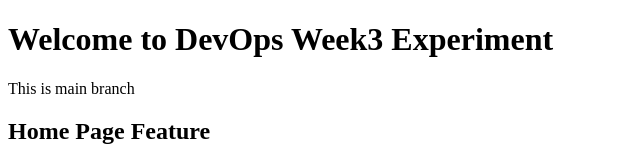
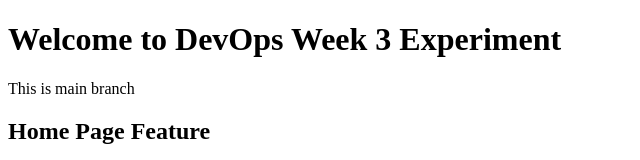
Before and after one commit to shanmukhvardhan/Git-DevOps-Lab, a plain HTML site: page index.html in a window 1280 px wide. Shown: the top 160 px of the page, without its empty margins (0-640 px from the left). Drawn offline with Linux system fonts and the light colour scheme.

Commit message:
Update heading

```diff
--- a/index.html
+++ b/index.html
@@ -4,7 +4,7 @@
 <title>DevOps Week 3</title>
 </head>
 <body>
-<h1>Welcome to DevOps Week3 Experiment</h1>
+<h1>Welcome to DevOps Week 3 Experiment</h1>
 <p>This is main branch</p>
 <h2>Home Page Feature</h2>
 <p>Developed by using a feature branch</p>
```
